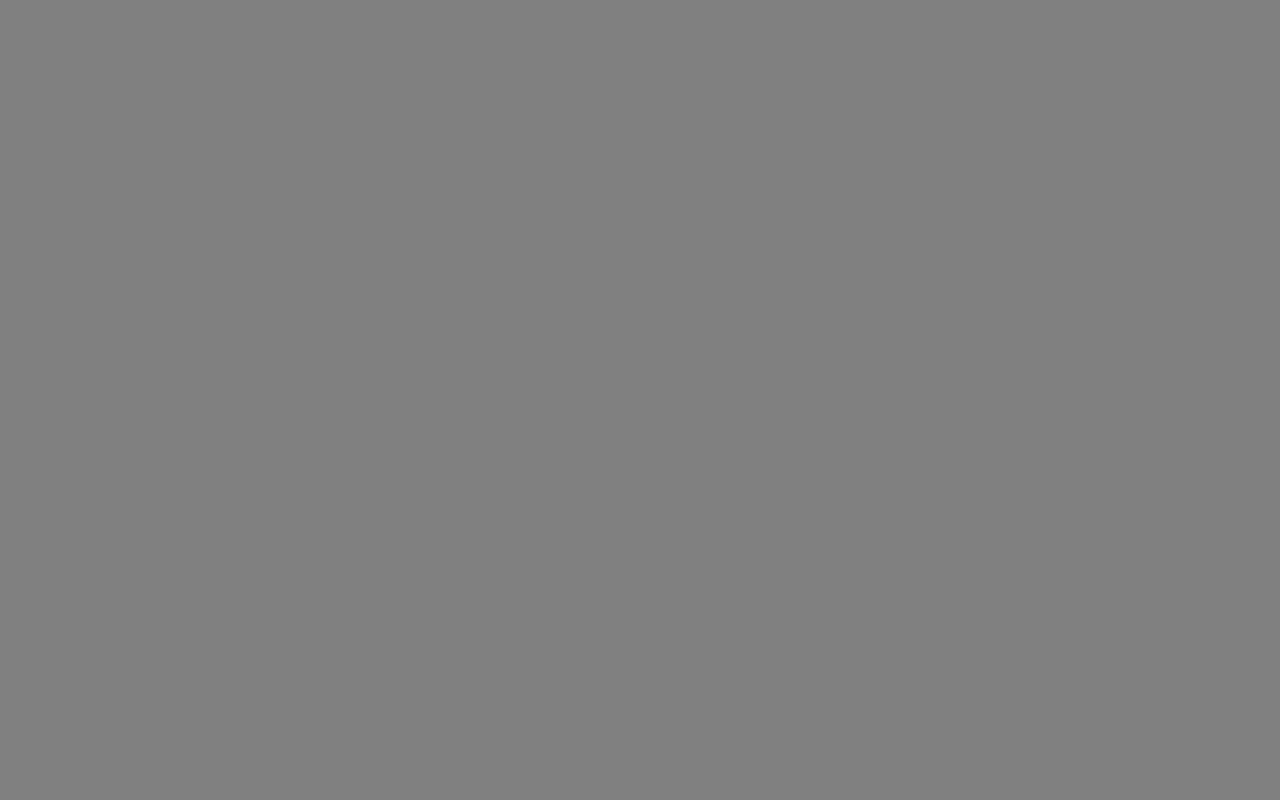
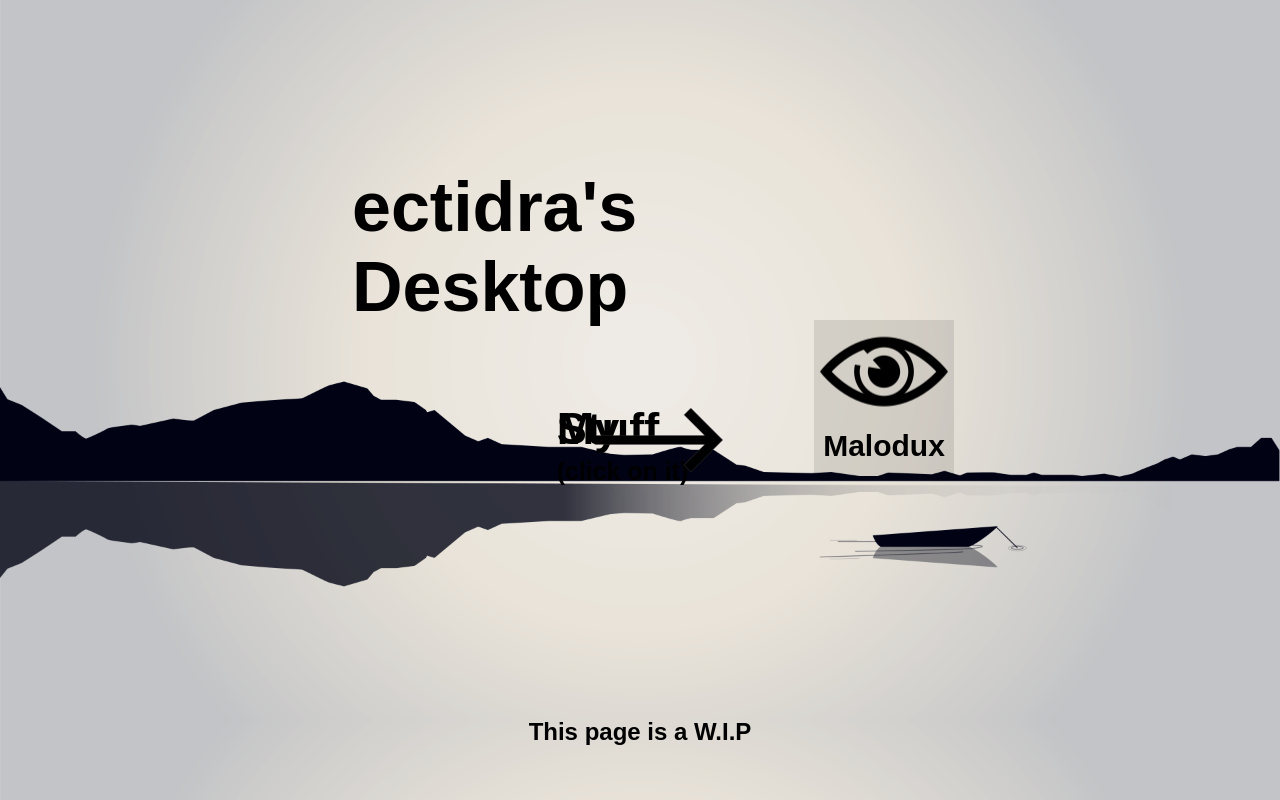
Before and after one commit to ectidra/ectidra.github.io, a plain HTML site: page index.html in a window 1280 px wide. Drawn offline with Linux system fonts and the light colour scheme.

Commit message:
Created the main page

```diff
--- a/index.html
+++ b/index.html
@@ -8,6 +8,41 @@
     <title>Welcome</title>
 </head>
 <body>
-    <div></div>
+    <!--Style idea: Desktop with clickable icons that send you to a different site-->
+
+    <!--Wallpaper credit: https://alphacoders.com/users/profile/216846-->
+    <div id="desktop-title">
+        <h1 id="desktop-title-text">ectidra's Desktop</h1>
+    </div>
+
+    <!--Simple arrow and text-->
+    <div id="my-stuff">
+        <div id="my-stuff-text">
+            <h2 id="my-stuff-text-1">My Stuff</h2>
+            <h5 id="my-stuff-text-2">(click on it)</h5>
+        </div>
+        <div id="my-stuff-pointer">
+            <img src="img/pointer.png">
+        </div>
+    </div>
+
+    <!--A place for all icons-->
+    <div class="icons" id="allIcons">
+        <!--Copy from 'Start' to 'End', change text, icon and link, then format in 'style.css'-->
+        <!--Start-->
+        <a class="icons" id="malodux" href="https://github.com/ectidra/Malodux" target="_blank">
+            <div id="malodux-icon">
+                <img src="img/icons/eye.png">
+            </div>
+            <div class="icon-name" id="malodux-name">
+                <h4>Malodux</h4>
+            </div>
+        </a>
+        <!--End-->
+    </div>
+
+    <footer>
+        <h2 id="wip">This page is a W.I.P</h2>
+    </footer>
 </body>
 </html>
--- a/style.css
+++ b/style.css
@@ -1,3 +1,91 @@
 body {
-    background-color: gray;
+    background: url(img/background.png);
+    background-size: cover;
+    z-index: 0;
 }
+
+h1, h2, h3, h4, h5 {
+    font-family: Arial, Helvetica, sans-serif;
+}
+
+footer {
+    position: absolute;
+    bottom: 0%;
+    left: 50%;
+    transform: translate(-50%, -50%);
+}
+
+#desktop-title {
+    width: 50%;
+    position: absolute;
+    top: 25%;
+    left: 40%;
+    transform: translate(-50%, -50%);
+}
+
+#desktop-title-text {
+    font-size: 70px;
+    position: absolute;
+    top: 50%;
+    left: 50%;
+    transform: translate(-50%, -50%);
+}
+
+#my-stuff {
+    width: 13%;
+    height: 10%;
+    position: absolute;
+    top: 55%;
+    left: 50%;
+    transform: translate(-50%, -50%);
+    line-height: 0px;
+}
+
+#my-stuff-text {
+    font-size: 30px;
+    position: absolute;
+    top: 65%;
+    left: 0%;
+    transform: translate(0%, -50%);
+}
+
+#my-stuff-pointer {
+    position: absolute;
+    top: 50%;
+    right: 0%;
+    transform: translate(0%, -50%);
+}
+
+.icons {
+    width: 140px;
+    height: 160px;
+}
+
+.icon-name {
+    font-size: 30px;
+}
+
+#malodux {
+    display: block;
+    text-decoration: none;
+    color: black;
+    position: absolute;
+    bottom: 30%;
+    right: 20%;
+    transform: translate(-50%, -50%);
+    background-color: rgba(0, 0, 0, 0.1);
+}
+
+#malodux-icon {
+    position: absolute;
+    top: 50%;
+    left: 50%;
+    transform: translate(-50%, -70%);
+}
+
+#malodux-name {
+    position: absolute;
+    top: 50%;
+    left: 50%;
+    transform: translate(-50%, -10%);
+}
```
Also changed, not shown: img/background.png (added), img/icons/eye.png (added), img/pointer.png (added).
